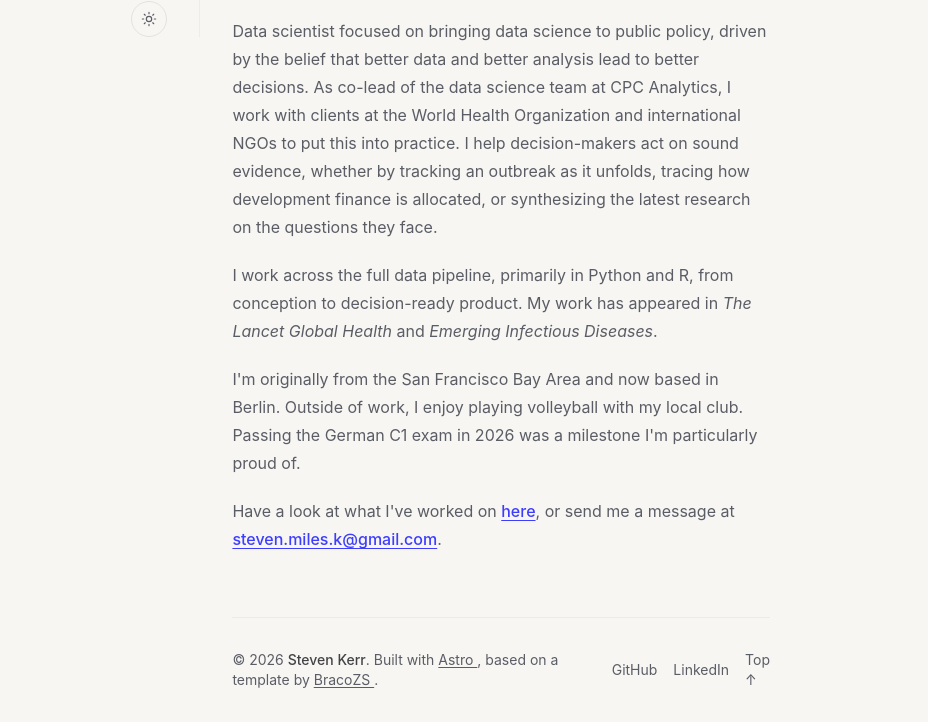
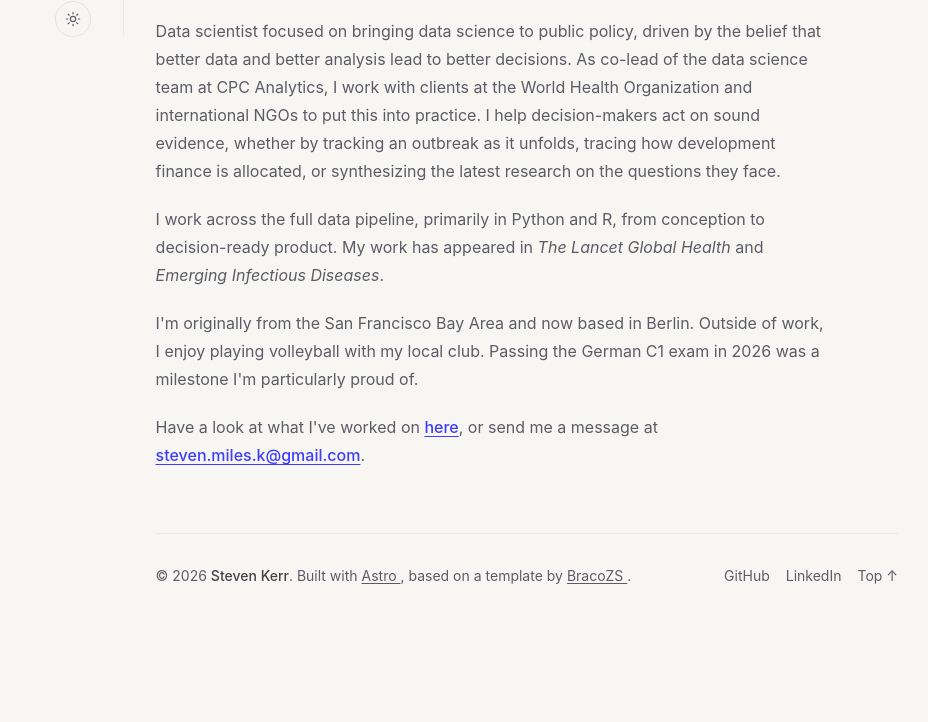
Before and after one commit to smkerr/smkerr.github.io, an Astro site: page / in a window 1280 px wide. Shown: the part 191-913 px from the top of the page, without its empty margins (222-1150 px from the left). After the commit the page ends 809 px from the top, so only its background shows below. Built offline with nearby package versions, Linux system fonts and the light colour scheme; Astro itself is replaced by a stand-in of ours.

Commit message:
Widen portfolio layout
Increased the overall page width and expanded the prose areas on the home and work detail pages for improved readability.

```diff
--- a/src/layouts/BaseLayout.astro
+++ b/src/layouts/BaseLayout.astro
@@ -21,7 +21,7 @@ const { title, description = SITE.description, image = '/og-image.png' } = Astro
   </head>
   <body id="top" class="bg-paper text-ink">
     <div
-      class="mx-auto flex min-h-svh w-full max-w-3xl flex-col px-4 sm:min-h-screen md:grid md:grid-cols-[1fr_4fr] md:gap-8 md:px-8"
+      class="mx-auto flex min-h-svh w-full max-w-5xl flex-col px-4 sm:min-h-screen md:grid md:grid-cols-[1fr_4fr] md:gap-8 md:px-8"
     >
       <Header />
       <div class="flex min-w-0 grow flex-col py-8 md:mt-8">
--- a/src/pages/index.astro
+++ b/src/pages/index.astro
@@ -5,7 +5,7 @@ import profPic from '@/assets/images/profile.jpg';
 ---
 
 <BaseLayout title={SITE.name}>
-  <article class="prose prose-sm sm:prose-base max-w-xl">
+  <article class="prose prose-sm sm:prose-base max-w-2xl">
     <div class="not-prose mb-8 flex items-center gap-5 sm:gap-6">
       <img
         src={profPic.src}
--- a/src/pages/work/[id].astro
+++ b/src/pages/work/[id].astro
@@ -30,7 +30,7 @@ const { Content } = await render(entry);
       {title}
     </h1>
 
-    <div class="prose prose-sm sm:prose-base mt-8 max-w-2xl">
+    <div class="prose prose-sm sm:prose-base mt-8 max-w-3xl">
       <Content />
     </div>
 
```
